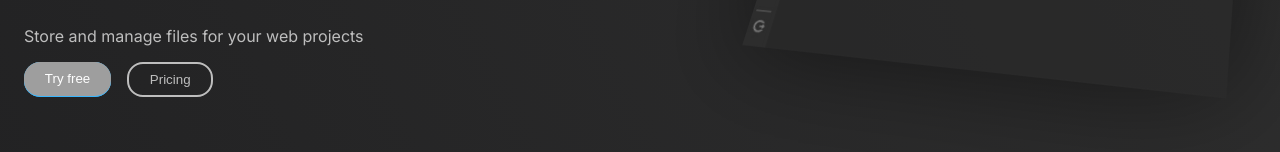
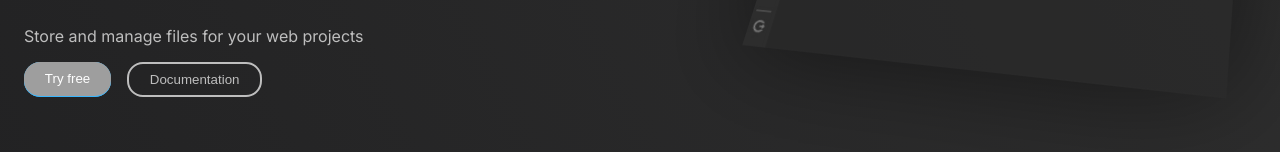
Before and after one commit to GwerhDev/StreamBy-Web, a Next.js app: page /home in a window 1280 px wide. Shown: the part 374-526 px from the top of the page. Built offline with nearby package versions, Linux system fonts and the light colour scheme; grey boxes are pictures that could not be loaded; a web font is replaced by a local one.

Commit message:
rectifying buttons

```diff
--- a/src/components/Sections/Presentation.tsx
+++ b/src/components/Sections/Presentation.tsx
@@ -13,7 +13,7 @@ export const Presentation = () => {
         <p>Store and manage files for your web projects</p>
         <span className={s.buttons}>
           <ActionButton text="Try free" />
-          <SecondaryButton text="Pricing" />
+          <SecondaryButton text="Documentation" />
         </span>
       </section>
       <section className={s.rightSection}>
```
